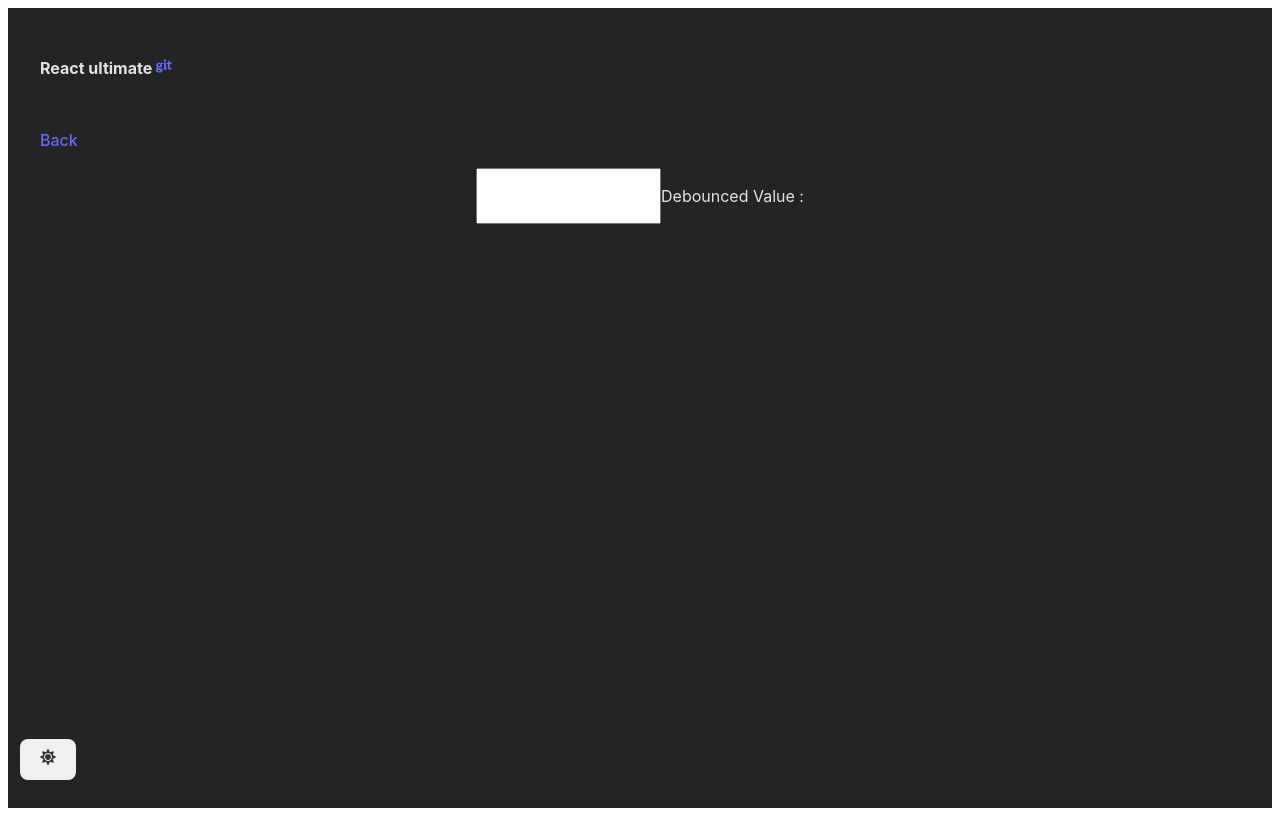
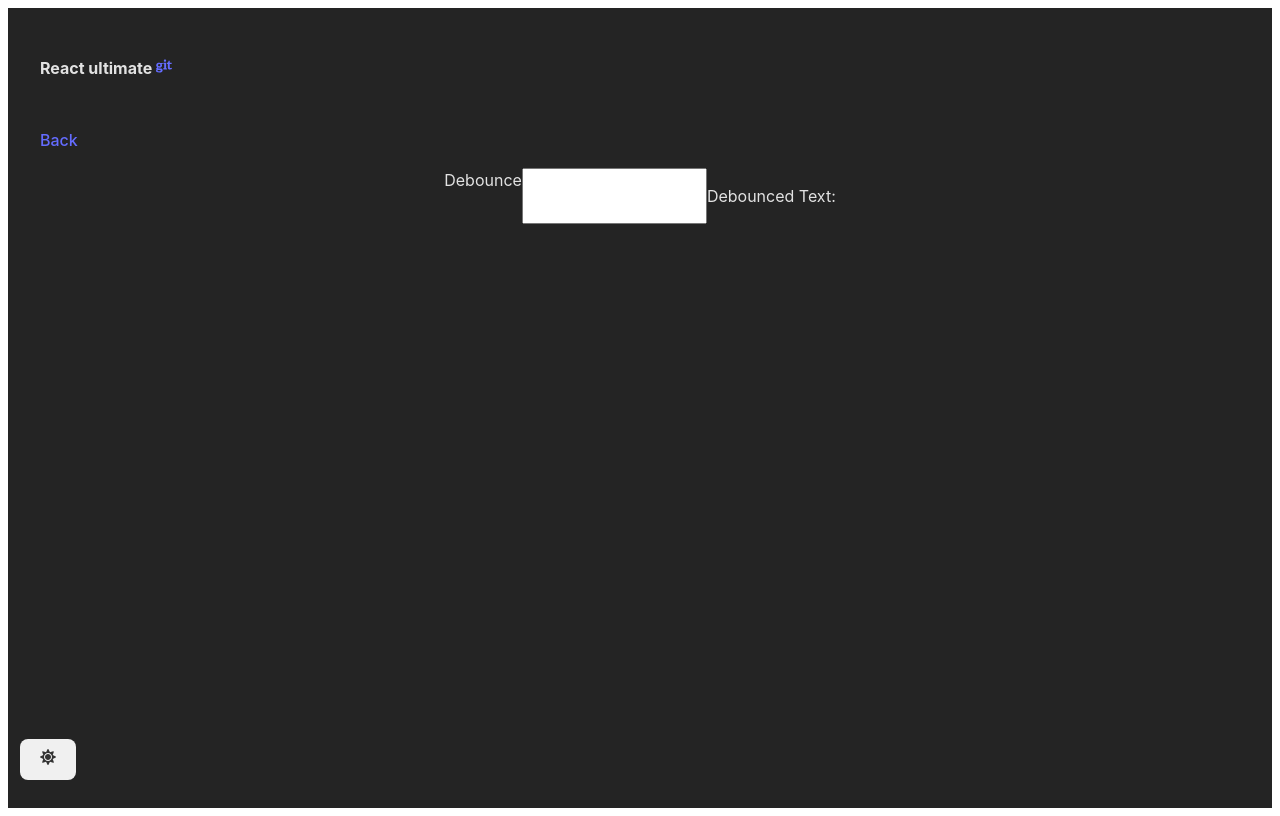
Before and after one commit to Bharath-Kumar-S/react-ultimate, a React (Vite) app: page /react-ultimate/debounce in a window 1280 px wide. Built offline with nearby package versions, Linux system fonts and the light colour scheme.

Commit message:
Fix uncontrolled form

```diff
--- a/src/Pages/Debounce.jsx
+++ b/src/Pages/Debounce.jsx
@@ -1,35 +1,34 @@
-import { useCallback, useState } from "react";
+import { useState, useCallback } from "react";
 
 export const Debounce = () => {
   const [text, setText] = useState("");
-  const [debouncedtext, setDebouncedtext] = useState("");
+  const [debouncedText, setDebouncedText] = useState("");
 
-  const debounce = (func, delay) => {
-    let timeoutId;
+  const debounce = (func, wait = 500) => {
+    let timeout;
     return function (...args) {
-      if (timeoutId) clearTimeout(timeoutId);
-      timeoutId = setTimeout(() => {
-        func(...args);
-      }, delay);
+      if (timeout) clearTimeout(timeout);
+      timeout = setTimeout(() => {
+        return func(...args);
+      }, wait);
     };
   };
 
-  const debounceHandle = useCallback(
-    debounce((value) => {
-      setDebouncedtext(value);
-    }, 1000),
+  const handleDebounce = useCallback(
+    debounce((value) => setDebouncedText(value), 600),
     []
   );
 
-  const handleChange = (e) => {
+  const handleInputChange = (e) => {
     setText(e.target.value);
-    debounceHandle(e.target.value);
+    handleDebounce(e.target.value);
   };
 
   return (
     <>
-      <input type="text" onChange={handleChange} value={text} />
-      <p>Debounced Value : {debouncedtext}</p>
+      <div>Debounce</div>
+      <input value={text} onChange={handleInputChange} />
+      <p>Debounced Text: {debouncedText}</p>
     </>
   );
 };
--- a/src/Pages/UnControlledForms.jsx
+++ b/src/Pages/UnControlledForms.jsx
@@ -1,9 +1,13 @@
+import { useRef } from "react";
 export const UnControlledForm = () => {
+  const username = useRef();
+  const password = useRef();
+
   const handleSubmit = (e) => {
     e.preventDefault();
     const formData = {
-      username: e.target.username.value,
-      password: e.target.password.value,
+      username: username.current.value,
+      password: password.current.value,
     };
     alert(formData.password, formData.username);
   };
@@ -12,31 +16,34 @@ export const UnControlledForm = () => {
     <div>
       <div>unControlledForm</div>
       <form onSubmit={handleSubmit}>
-        <input type="text" name="username" />
-        <input type="text" name="password" />
+        <input type="text" ref={username} name="username" />
+        <input type="text" ref={password} name="password" />
         <button>Submit</button>
       </form>
       <pre>
         <code>
           {`
+import { useRef } from "react";
 export const UnControlledForm = () => {
+  const username = useRef();
+  const password = useRef();
+
   const handleSubmit = (e) => {
     e.preventDefault();
     const formData = {
-        username: e.target.username.value,
-        password: e.target.password.value,
+      username: username.current.value,
+      password: password.current.value,
     };
-    console.log(formData);
+    alert(formData.password, formData.username);
   };
 
   return (
     <div>
       <div>unControlledForm</div>
       <form onSubmit={handleSubmit}>
-                <input type="text" name="username" />
-                <input type="text" name="password" />
+        <input type="text" ref={username} name="username" />
+        <input type="text" ref={password} name="password" />
         <button>Submit</button>
-            </form>
         </div>
     </div>
 );
```
Also changed, not shown: 1 other file (tests, documents, lock files or other folders). Lines whose indentation alone changed are shown as unchanged.
